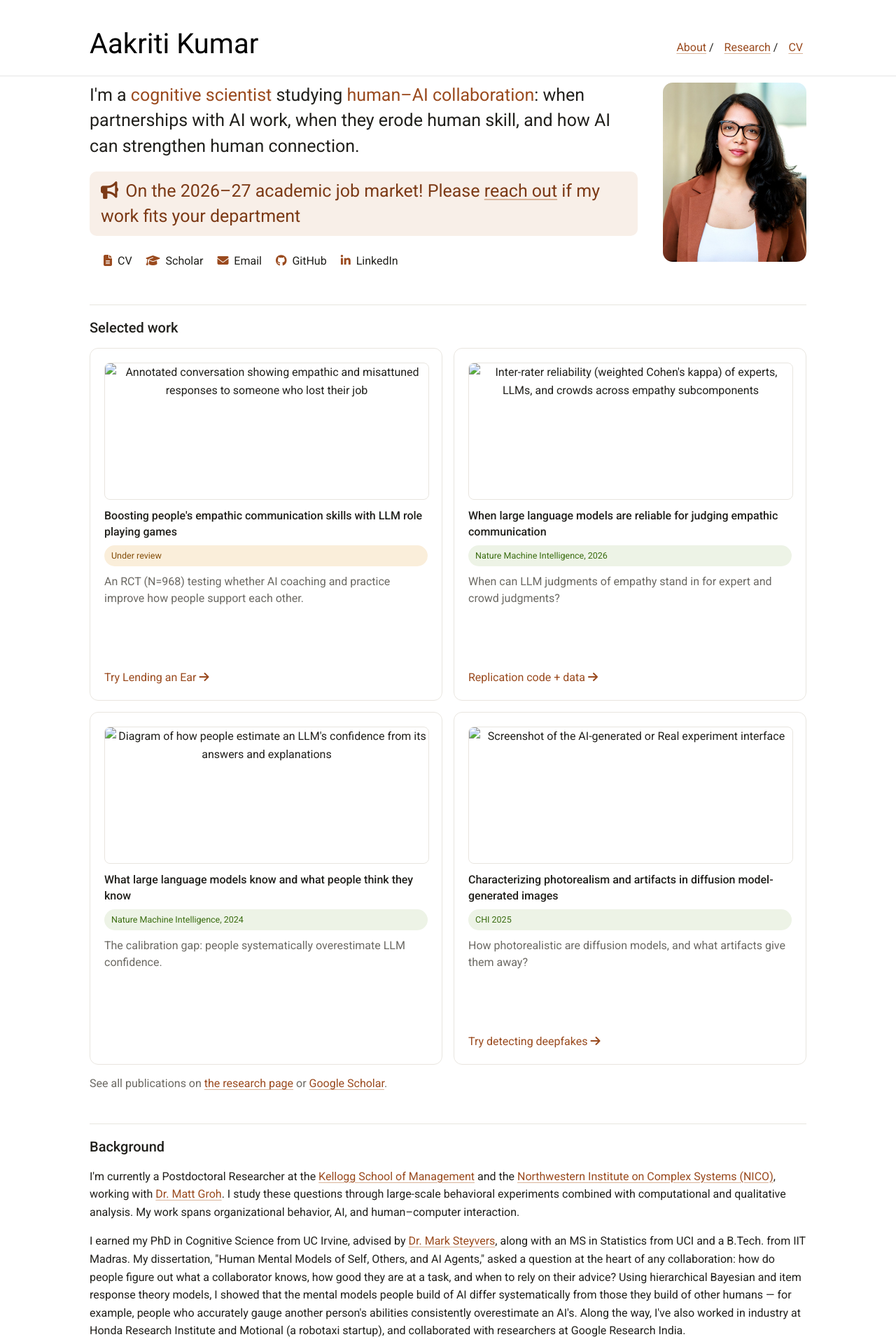
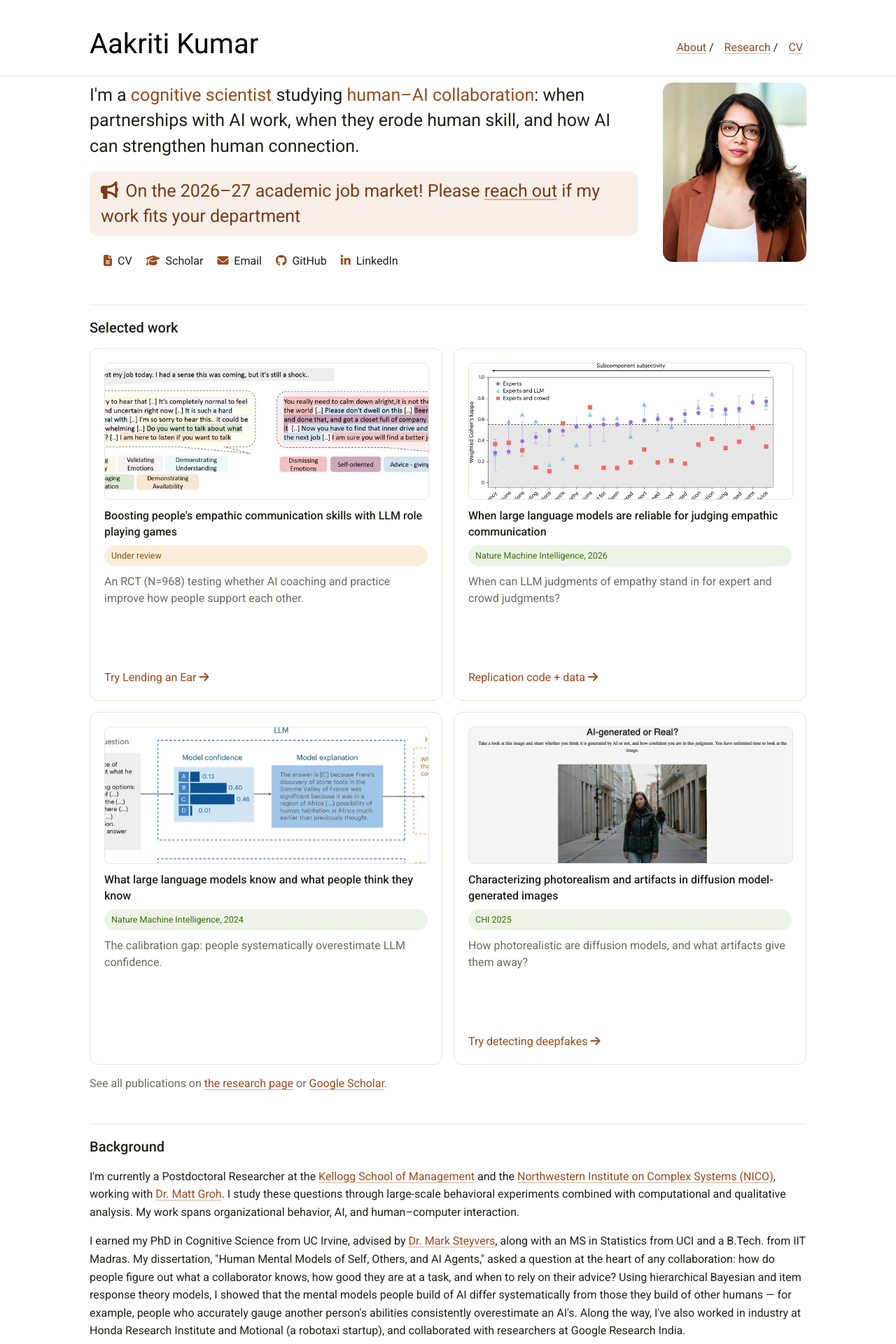
Before and after one commit to aakriti1kumar/aakriti1kumar.github.io, a Jekyll site: the page built from index.md, in a window 1280 px wide. Shown: the top 1920 px of the page at 70% size. Built offline with Jekyll 4.4.1, drawn with Linux system fonts in a browser that asks for light colours; Markdown is read by kramdown in place of the engine named in the settings.

Commit message:
Refactor figure paths in selected_work.yml
Updated figure paths to remove 'images/' prefix for consistency.

```diff
--- a/_data/selected_work.yml
+++ b/_data/selected_work.yml
@@ -14,7 +14,7 @@
   venue: "Under review"
   status: "review"
   icon: "fa-solid fa-gamepad"
-  figure: "images/fig-lend-an-ear.jpg"
+  figure: "fig-lend-an-ear.jpg"
   figure_alt: "Annotated conversation showing empathic and misattuned responses to someone who lost their job"
   blurb: "An RCT (N=968) testing whether AI coaching and practice improve how people support each other."
   demo_text: "Try Lending an Ear"
@@ -25,7 +25,7 @@
   venue: "Nature Machine Intelligence, 2026"
   status: "published"
   icon: "fa-solid fa-scale-balanced"
-  figure: "images/fig-llm-judges.jpg"
+  figure: "fig-llm-judges.jpg"
   figure_alt: "Inter-rater reliability (weighted Cohen's kappa) of experts, LLMs, and crowds across empathy subcomponents"
   blurb: "When can LLM judgments of empathy stand in for expert and crowd judgments?"
   demo_text: "Replication code + data"
@@ -36,7 +36,7 @@
   venue: "Nature Machine Intelligence, 2024"
   status: "published"
   icon: "fa-solid fa-brain"
-  figure: "images/fig-calibration.jpg"
+  figure: "fig-calibration.jpg"
   figure_alt: "Diagram of how people estimate an LLM's confidence from its answers and explanations"
   blurb: "The calibration gap: people systematically overestimate LLM confidence."
 
@@ -45,7 +45,7 @@
   venue: "CHI 2025"
   status: "published"
   icon: "fa-solid fa-image"
-  figure: "images/fig-detectfakes.jpg"
+  figure: "fig-detectfakes.jpg"
   figure_alt: "Screenshot of the AI-generated or Real experiment interface"
   blurb: "How photorealistic are diffusion models, and what artifacts give them away?"
   demo_text: "Try detecting deepfakes"
```
